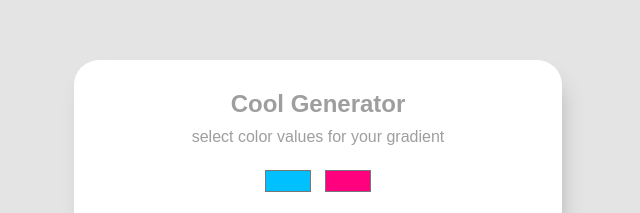
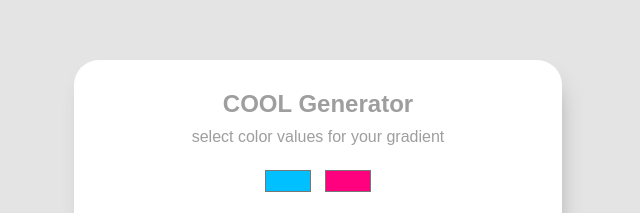
Before and after one commit to ajedral19/test-generator, a plain HTML site: page index.html in a window 1280 px wide. Shown: the part 172-385 px from the top of the page, 322-962 px from the left. Drawn offline with Linux system fonts and the light colour scheme.

Commit message:
capitalize title

```diff
--- a/index.html
+++ b/index.html
@@ -9,7 +9,7 @@
 <body>
     <div class="container">
         <div class="container-block">
-            <p class="title">Cool Generator</p>
+            <p class="title">COOL Generator</p>
             <p class="desc">select color values for your gradient</p>
             <div class="colorInput">
                 <input type="color" name="color1" id="color1" value="#00c0ff">
```
